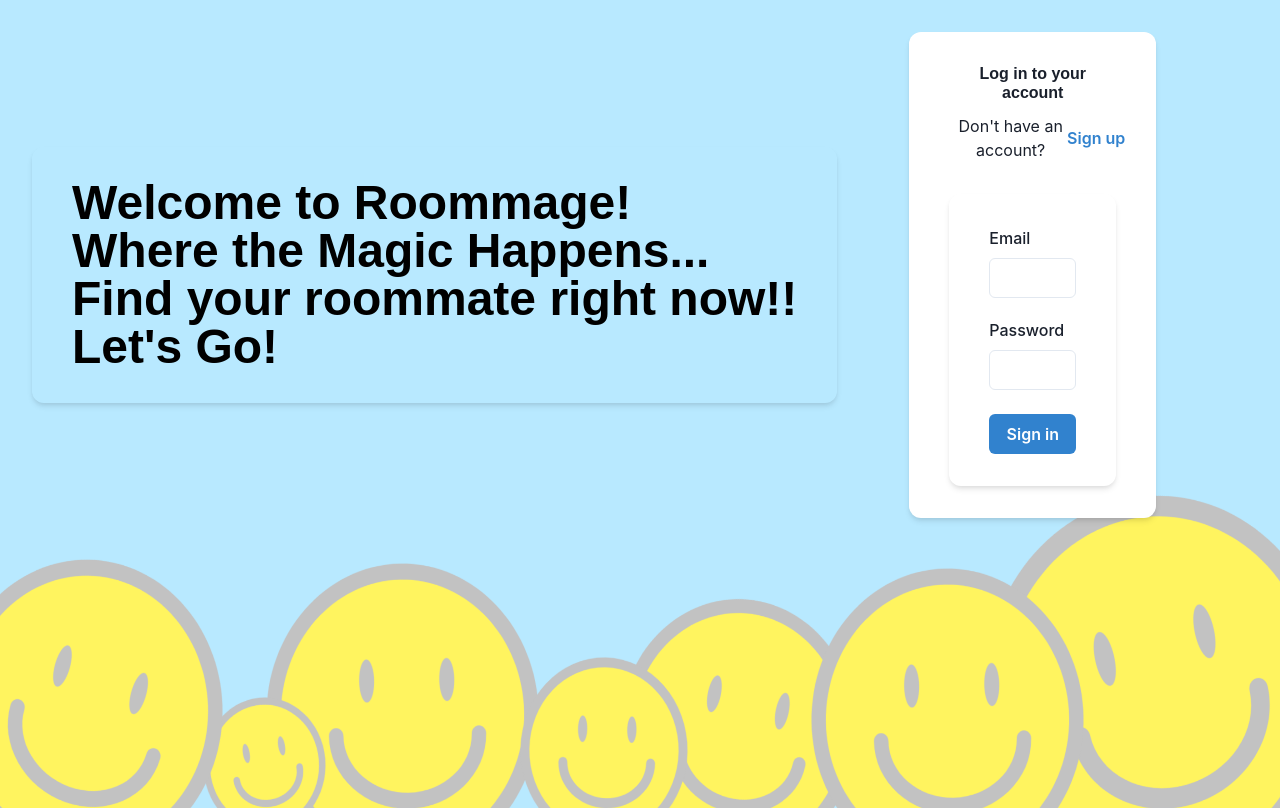
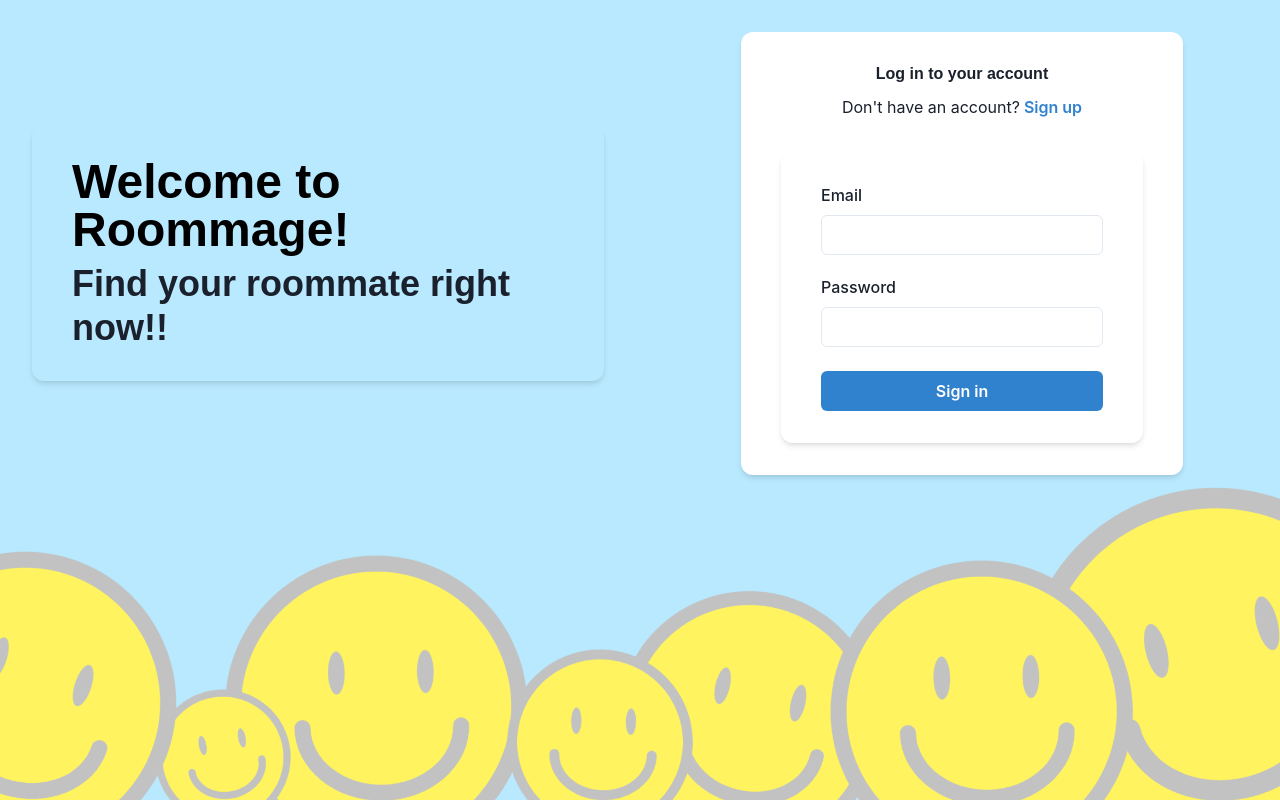
Before and after one commit to dwjustin/group13, a React (Create React App) app in the folder frontend/frontend/: page / in a window 1280 px wide. Built offline with nearby package versions, Linux system fonts and the light colour scheme.

Commit message:
style(Header.js): changed buttons with text  into buttons with images

```diff
--- a/frontend/frontend/src/Components/Header.js
+++ b/frontend/frontend/src/Components/Header.js
@@ -1,4 +1,5 @@
-import {Container, Button, color, Box, Grid} from '@chakra-ui/react'
+import {Container,Flex, Button, Box, Grid, Avatar, Img, bgImg, Spacer} from '@chakra-ui/react'
+
 
 const Header=()=>{
 
@@ -12,7 +13,7 @@ const Header=()=>{
     }
 
 
-    return (<Box width="100%" backgroundColor='#333'>
+    return (<Flex >
         {/* <Button sx=
         {{
             borderRadius:'0px',
@@ -21,22 +22,16 @@ const Header=()=>{
             padding:'14px 30px',
             backgroundColor:'#333',
          }} onClick={link2about}>About</Button> */}
+        <Button background='transparent' _hover={{background:"none"}} onClick={link2result}>
+             <Avatar background='transparent' src="home.png"/>
+         </Button>
+         <Spacer/>
         <Button sx=
         {{
-            borderRadius:'0px',
-            float: 'center',
-            color: 'white',
-            padding:'14px 30px',
-            backgroundColor:'#333',
-         }} onClick={link2result}>Results</Button>
-        <Button sx=
-        {{
-            borderRadius:'0px',
-            float: 'center',
-            color: 'white',
-            padding:'14px 30px',
-            backgroundColor:'#333',
-         }} onClick={link2profile}>Profile</Button>
+            backgroundColor:'transparent',
+         }} _hover={{background:"none"}} onClick={link2profile}>
+             <Avatar  name='' src=''/>
+         </Button>
         {/* <Button sx=
         {{
             borderRadius:'0px',
@@ -47,6 +42,6 @@ const Header=()=>{
          }} onClick={link2login}>Login</Button> */}
 
 
-    </Box>)
+    </Flex>)
     }
 export default Header;
--- a/frontend/frontend/src/Components/Login.js
+++ b/frontend/frontend/src/Components/Login.js
@@ -29,14 +29,14 @@ const Login=()=>{
 
 
         <Stack direction={{base:'column', md:'row'}}>
-            <Stack>
+
             <Flex p={8} flex={1} align={'center'} justify={'center'}>
                 <Home/>
             </Flex>
 
-            <Image width="full" height="100vh" zIndex='-1'  position='absolute'  src='background.png' alt="No photo"  />
-            </Stack>
-            <Flex  p={8} flex={0.5} align={'center'} justify={'center'}>
+
+
+            <Flex  p={8} flex={1} align={'center'} justify={'center'}>
 
                 <Box py={{ base: '0', sm: '8' }}
             px={{ base: '4', sm: '10' }}
--- a/frontend/frontend/src/Home.js
+++ b/frontend/frontend/src/Home.js
@@ -1,4 +1,4 @@
-import {  Box, color, Heading, Link, useBreakpointValue, useColorModeValue} from "@chakra-ui/react";
+import {  Box, Stack, color, Heading, Link, useBreakpointValue, useColorModeValue} from "@chakra-ui/react";
 import Header from "./Components/Header";
 
 
@@ -11,14 +11,10 @@ function Home()
             bg='transparent'
             boxShadow={{ base: 'none', sm: useColorModeValue('md', 'md-dark') }}
             borderRadius={{ base: 'none', sm: 'xl' }}>
-            <Heading  color='black' size='2xl'>Welcome to Roommage!
-                <br/>Where the Magic Happens...
-                <br/>Find your roommate right now!!<br/>
-
-                    Let's Go!
-
-
-            </Heading>
+            <Stack>
+                <Heading  color='black' size='2xl'>Welcome to Roommage!</Heading>
+                <Heading>Find your roommate right now!!</Heading>
+            </Stack>
      </Box>
     </Box>
 )}
```
Also changed, not shown: frontend/frontend/public/home.png (added), frontend/frontend/src/home-svgrepo-com.svg (added).
